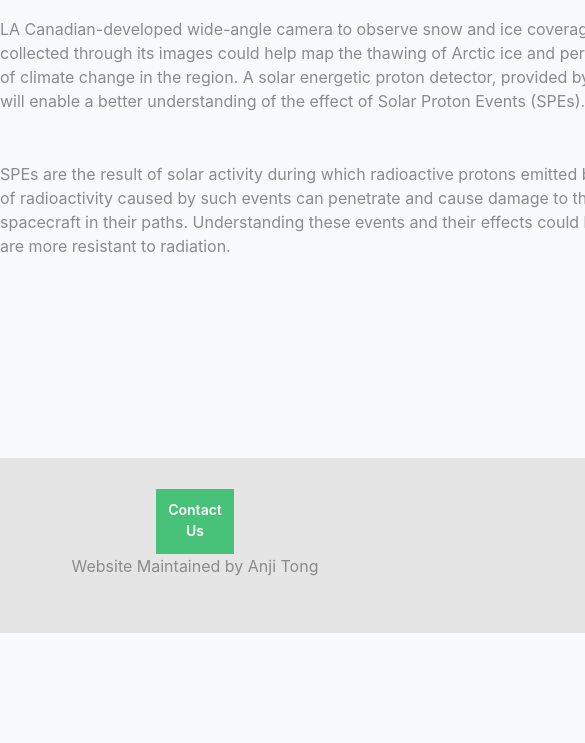
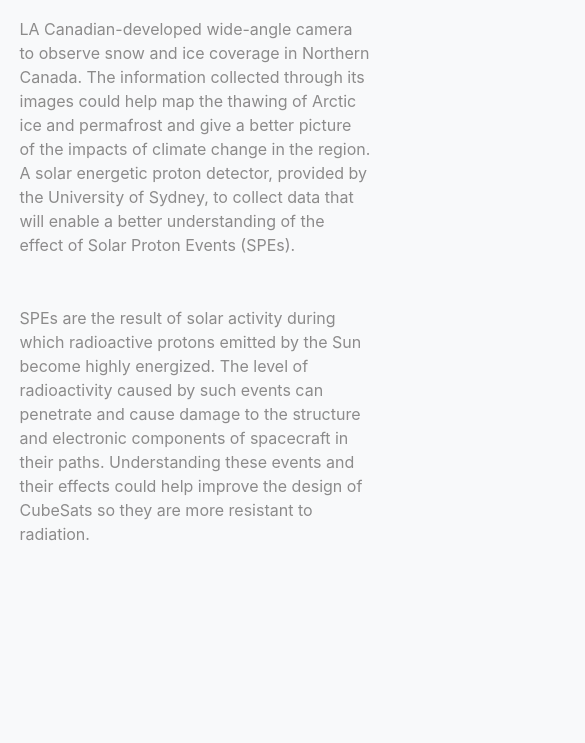
Before and after one commit to richardrobinson0924/CubeSat-Website-2, a website: page payload.html in a window 390 px wide. Shown: the part 362-1105 px from the top of the page, 585 px wide, since content can reach past the window. Before the commit the page ends 995 px from the top, so only its background shows below. Drawn offline with nearby package versions, Linux system fonts and the light colour scheme.

Commit message:
Payload mobile css

```diff
--- a/css/payload-page.css
+++ b/css/payload-page.css
@@ -1,7 +1,7 @@
 /*-------------Payload CSS features---------*/
 .main-payload {
     padding-top: 100px;
-    width: 950px;
+    max-width: 950px;
     margin: auto;
   }
 
@@ -16,3 +16,10 @@
   .payload-title {
     font-size: 72px;
   }
+
+  @media (max-width: 972px) {
+    .payload-text {
+      width: 90%;
+      margin: auto;
+    }
+  }
```
